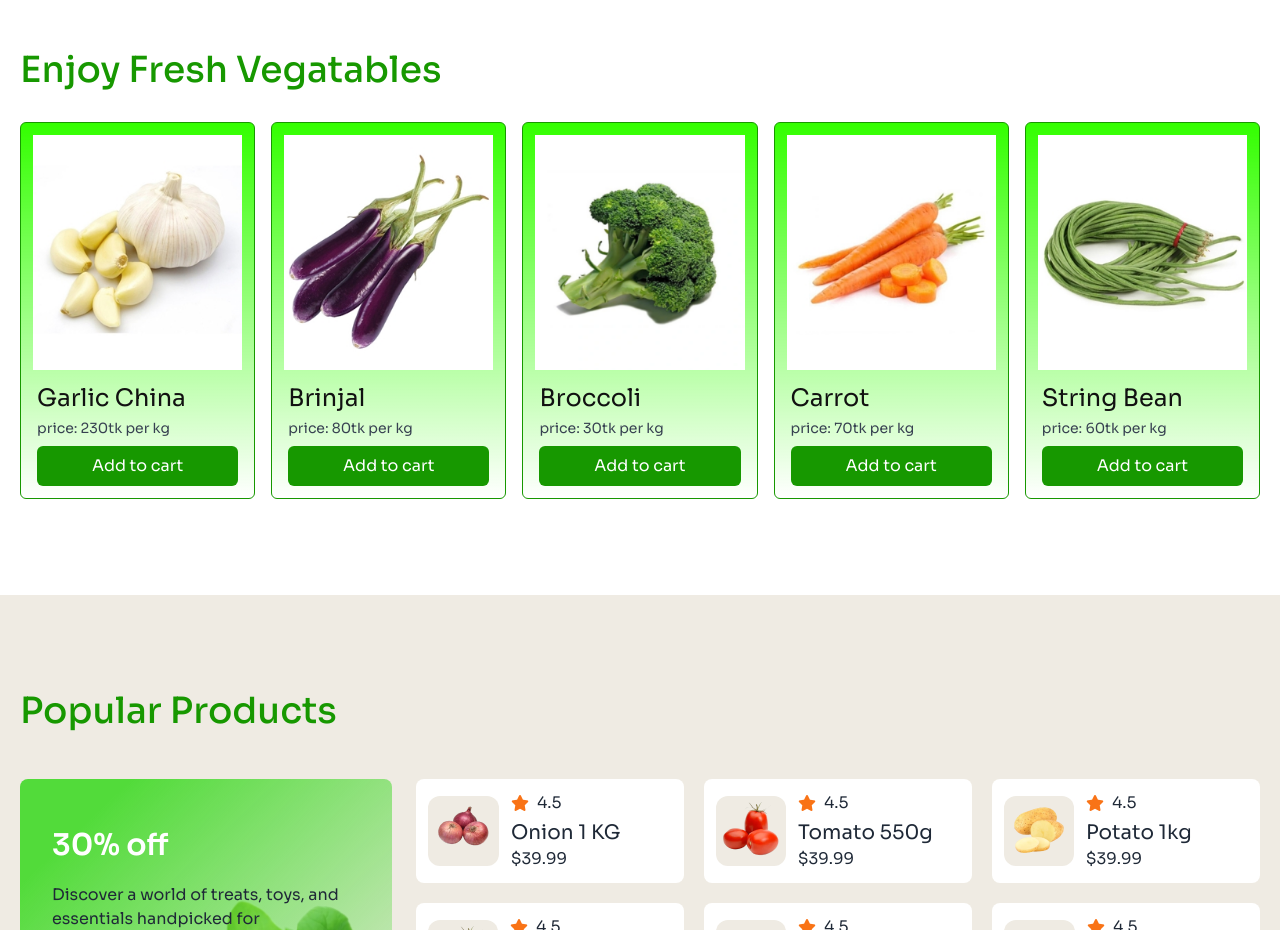
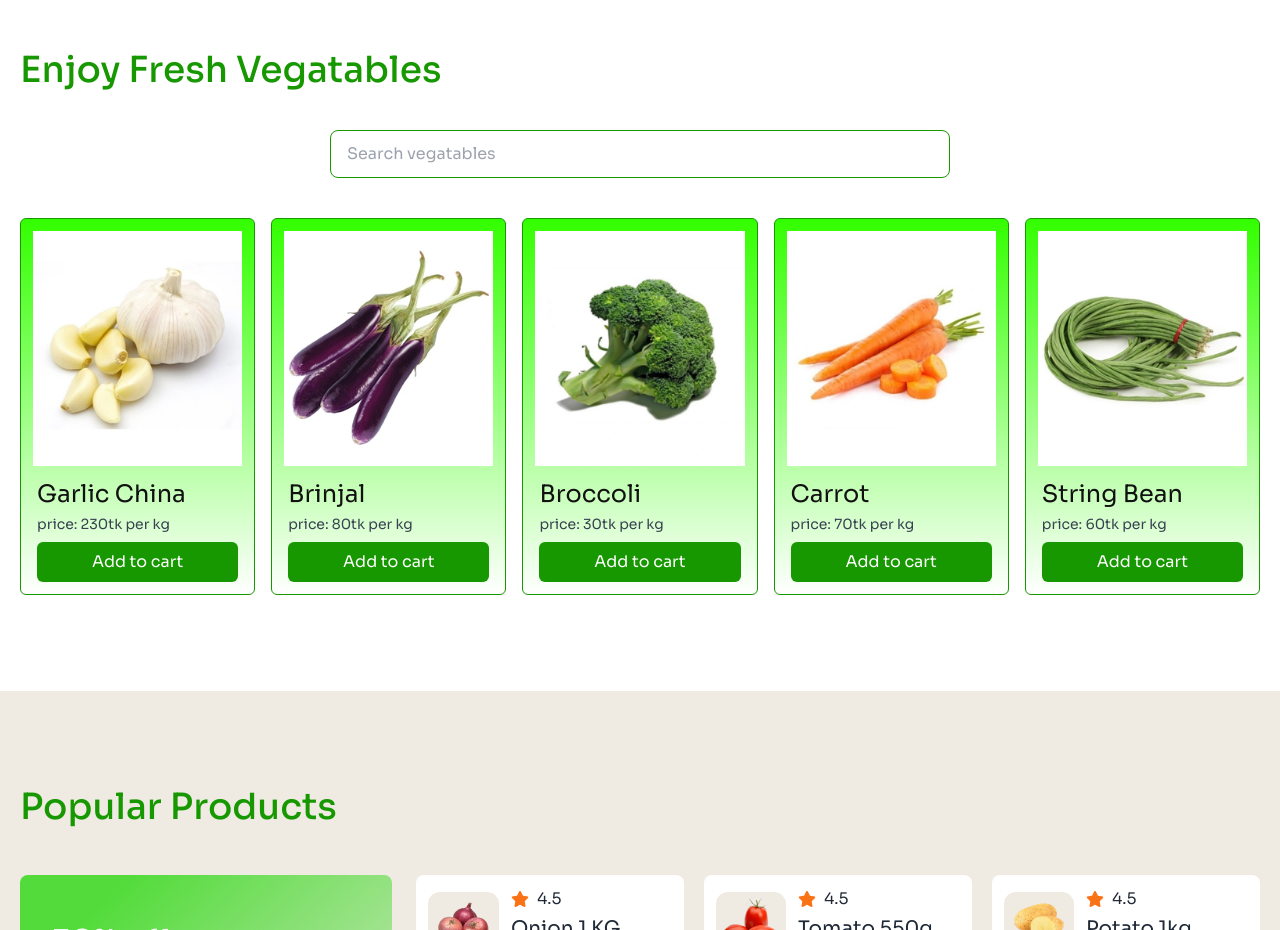
Before and after one commit to deverfan44/Living-Lab-Tailwind, a plain HTML site: page index.html in a window 1280 px wide. Shown: the part 1640-2570 px from the top of the page. Drawn offline with nearby package versions, Linux system fonts and the light colour scheme.

Commit message:
Added a search bar in fresh vegatables section

```diff
--- a/index.html
+++ b/index.html
@@ -153,6 +153,11 @@
                 <!-- fresh title  -->
                 <div>
                     <h1 class="text-primary font-medium text-4xl">Enjoy Fresh Vegatables</h1>
+                    <div class="my-10">
+                        <form action="#" class="md:text-center">
+                            <input type="search" name="search" class="input input-bordered w-full md:w-1/2 border-primary" id="" placeholder="Search vegatables">
+                        </form>
+                    </div>
                 </div>
                 <div class="grid grid-cols-2 md:grid-cols-3 lg:grid-cols-5 gap-4 mt-8">
                     <!-- card  -->
```
